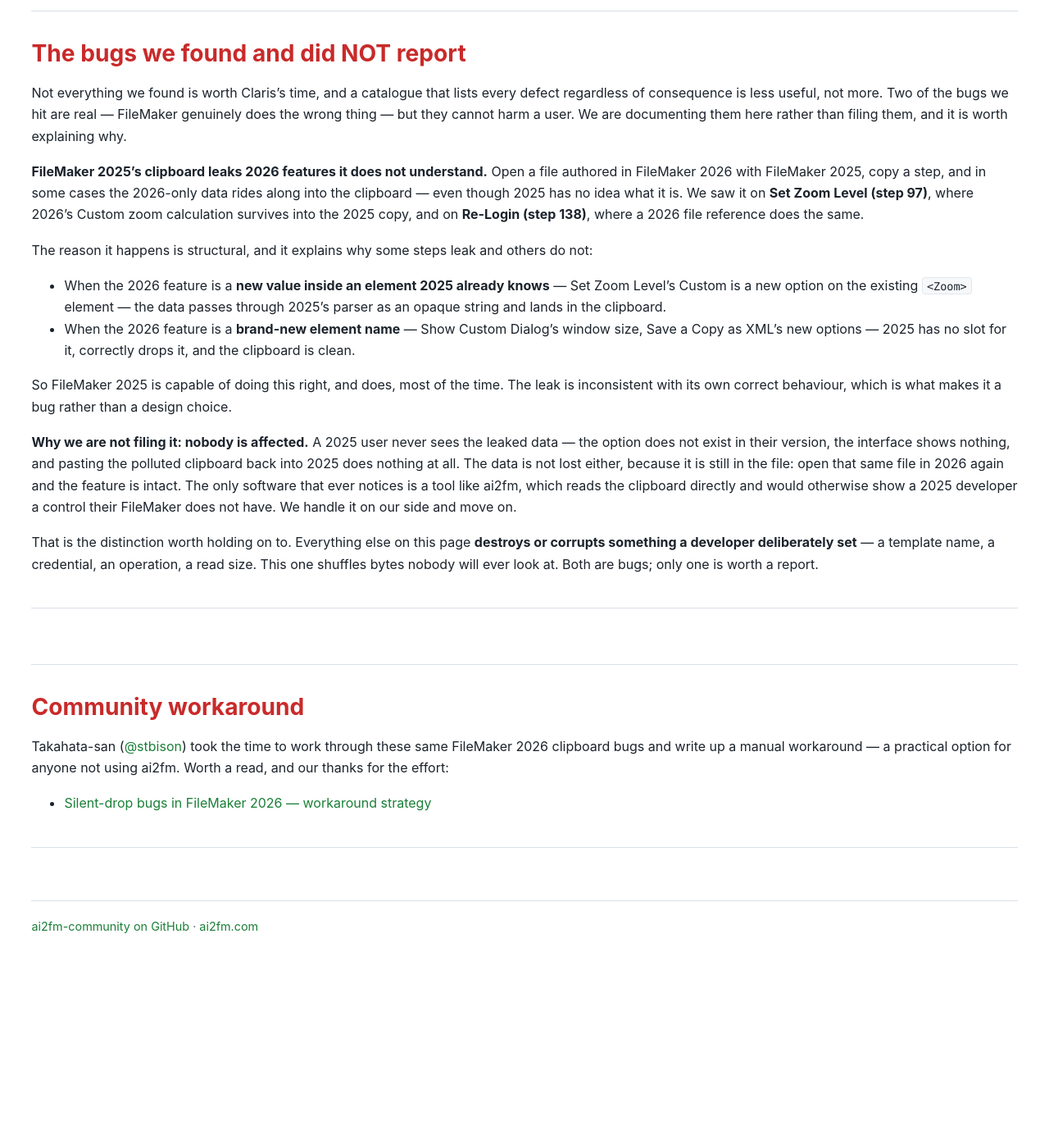
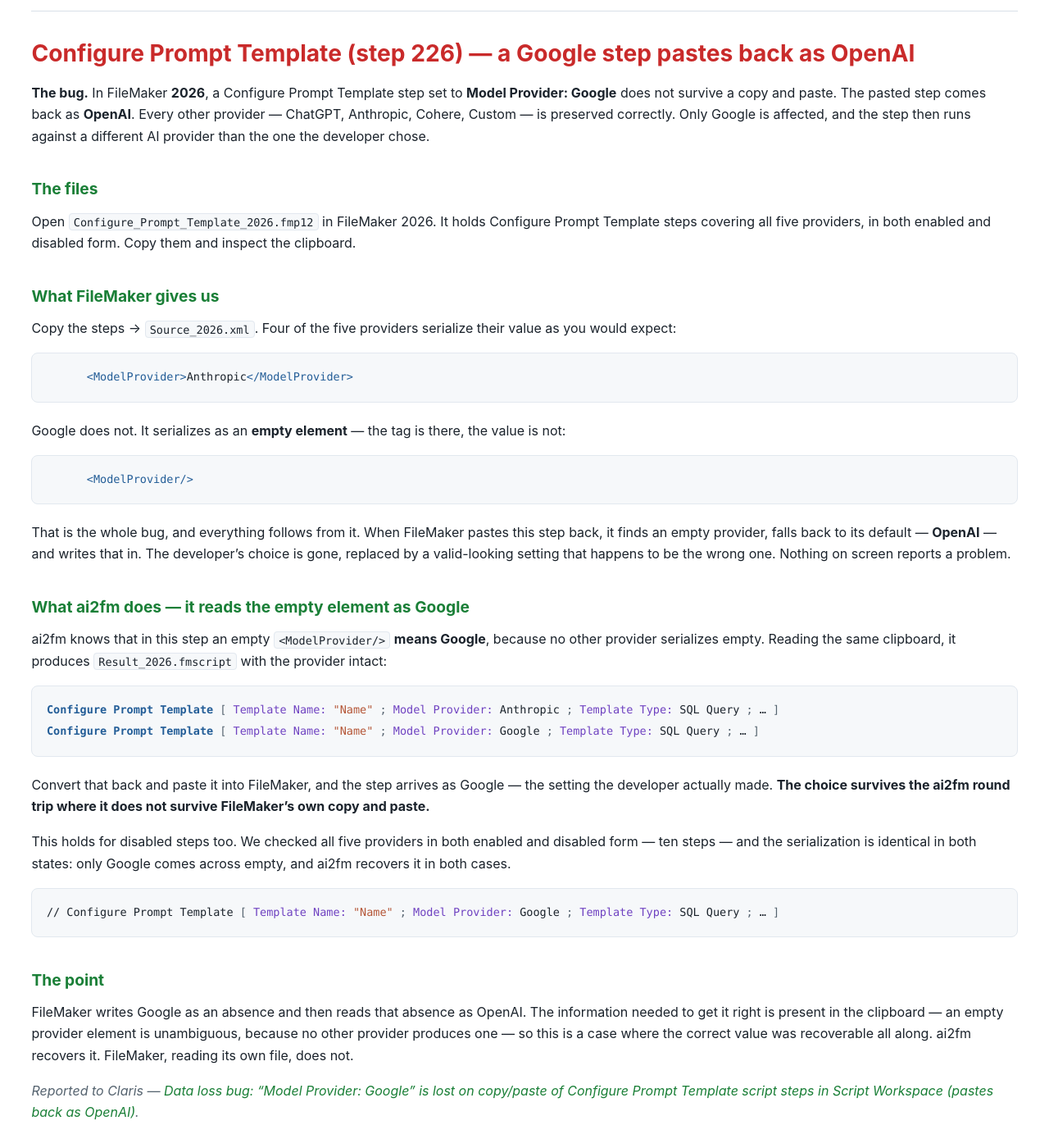
Before and after one commit to AxelarEU/ai2fm-community, a Jekyll site: the page built from claris_bugs/claris_clipboard_bugs.md, in a window 1280 px wide and 1400 px high, scrolled down 14399 px. Shown: the whole window at 82% size. Built offline with Jekyll 4.4.1, drawn with Linux system fonts in a browser that asks for light colours; before the commit the page ends 15621 px from its top, so only the background shows below that.

Commit message:
Add Configure Prompt Template (226) — Google pastes back as OpenAI; ai2fm recovers it

````diff
--- a/claris_bugs/claris_clipboard_bugs.md
+++ b/claris_bugs/claris_clipboard_bugs.md
@@ -501,6 +501,55 @@
 
 ---
 
+## Configure Prompt Template (step 226) — a Google step pastes back as OpenAI
+
+**The bug.** In FileMaker **2026**, a Configure Prompt Template step set to **Model Provider: Google** does not survive a copy and paste. The pasted step comes back as **OpenAI**. Every other provider — ChatGPT, Anthropic, Cohere, Custom — is preserved correctly. Only Google is affected, and the step then runs against a different AI provider than the one the developer chose.
+
+### The files
+
+Open **`Configure_Prompt_Template_2026.fmp12`** in FileMaker 2026. It holds Configure Prompt Template steps covering all five providers, in both enabled and disabled form. Copy them and inspect the clipboard.
+
+### What FileMaker gives us
+
+Copy the steps → `Source_2026.xml`. Four of the five providers serialize their value as you would expect:
+
+```xml
+      <ModelProvider>Anthropic</ModelProvider>
+```
+
+Google does not. It serializes as an **empty element** — the tag is there, the value is not:
+
+```xml
+      <ModelProvider/>
+```
+
+That is the whole bug, and everything follows from it. When FileMaker pastes this step back, it finds an empty provider, falls back to its default — **OpenAI** — and writes that in. The developer's choice is gone, replaced by a valid-looking setting that happens to be the wrong one. Nothing on screen reports a problem.
+
+### What ai2fm does — it reads the empty element as Google
+
+ai2fm knows that in this step an empty `<ModelProvider/>` **means Google**, because no other provider serializes empty. Reading the same clipboard, it produces `Result_2026.fmscript` with the provider intact:
+
+```fmscript
+Configure Prompt Template [ Template Name: "Name" ; Model Provider: Anthropic ; Template Type: SQL Query ; … ]
+Configure Prompt Template [ Template Name: "Name" ; Model Provider: Google ; Template Type: SQL Query ; … ]
+```
+
+Convert that back and paste it into FileMaker, and the step arrives as Google — the setting the developer actually made. **The choice survives the ai2fm round trip where it does not survive FileMaker's own copy and paste.**
+
+This holds for disabled steps too. We checked all five providers in both enabled and disabled form — ten steps — and the serialization is identical in both states: only Google comes across empty, and ai2fm recovers it in both cases.
+
+```fmscript
+// Configure Prompt Template [ Template Name: "Name" ; Model Provider: Google ; Template Type: SQL Query ; … ]
+```
+
+### The point
+
+FileMaker writes Google as an absence and then reads that absence as OpenAI. The information needed to get it right is present in the clipboard — an empty provider element is unambiguous, because no other provider produces one — so this is a case where the correct value was recoverable all along. ai2fm recovers it. FileMaker, reading its own file, does not.
+
+*Reported to Claris — [Data loss bug: "Model Provider: Google" is lost on copy/paste of Configure Prompt Template script steps in Script Workspace (pastes back as OpenAI)](https://community.claris.com/en/s/question/0D5Vy00002pIkEVKA0/data-loss-bug-model-provider-google-is-lost-on-copypaste-of-configure-prompt-template-script-steps-in-script-workspace-pastes-back-as-openai).*
+
+---
+
 ## The bugs we found and did NOT report
 
 Not everything we found is worth Claris's time, and a catalogue that lists every defect regardless of consequence is less useful, not more. Two of the bugs we hit are real — FileMaker genuinely does the wrong thing — but they cannot harm a user. We are documenting them here rather than filing them, and it is worth explaining why.
````
